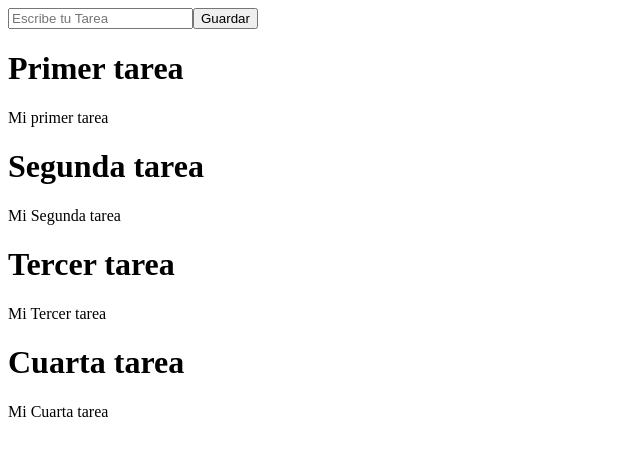
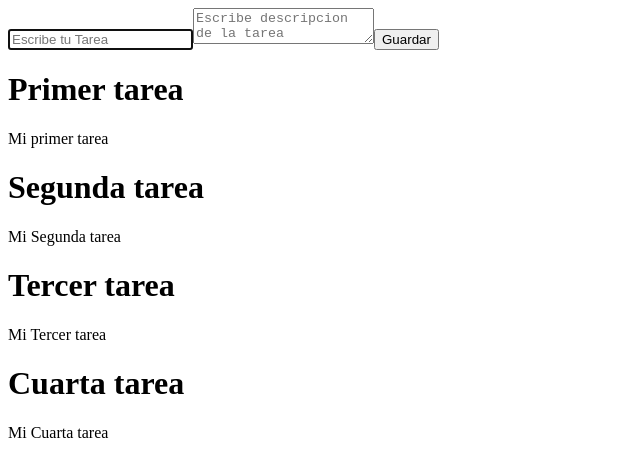
Before and after one commit to Davfool888/Vite-Proyect, a React app: page / in a window 1280 px wide. Shown: the top 476 px of the page, without its empty margins (0-640 px from the left). Built offline with nearby package versions, Linux system fonts and the light colour scheme; the HTML template or start-up script is replaced by a standard one.

Commit message:
Desarrollo 2 del proyecto

```diff
--- a/src/App.jsx
+++ b/src/App.jsx
@@ -1,6 +1,6 @@
-import TaskList from "./assets/TaskList";
-import TaskForm from "./assets/TaskForm";
-import { tasks as data } from "./assets/task";
+import TaskList from "./components/TaskList";
+import TaskForm from "./components/TaskForm";
+import { tasks as data } from "./data/task";
 import { useState, useEffect } from "react";
 
 
@@ -11,10 +11,18 @@
     setTasks(data);
   }, []);
 
+function createTask(task){
+    setTasks([...tasks, {
+      title: task.title,
+      id:tasks.length,
+      description: task.description
+    }])
+  }
+
 
   return (
     <>
-      <TaskForm />
+      <TaskForm createTask={createTask} />
       <TaskList tasks = {tasks}/>
 
     </>
--- a/src/assets/TaskForm.jsx
+++ /dev/null
@@ -1,25 +0,0 @@
-import { useState } from "react"
-
-
-function TaskForm() {
-    const [title, setTitle] = useState('')
-
-const handleSumit = (e) =>{
-    e.preventDefault();
-    console.log(title)
-}
-
-  return (
-      <form onSubmit={handleSumit}>
-        <input placeholder="Escribe tu Tarea "
-        onChange={(e) => setTitle(e.target.value)}
-        />
-        <button>
-            Guardar
-        </button>
-      </form>
-
-  )
-}
-
-export default TaskForm
--- a/src/assets/TaskList.jsx
+++ /dev/null
@@ -1,20 +0,0 @@
-
-
-function TaskList({tasks}) {
-
-
-  if (tasks.length === 0) {
-    return <h1>No hay tareas</h1>;
-  }
-  return (
-    <div>
-      {tasks.map((task) => (
-        <div key={task.id}>
-          <h1>{task.title}</h1>
-          <p>{task.description}</p>
-        </div>
-      ))}
-    </div>
-  );
-}
-export default TaskList;
--- a/src/assets/task.js
+++ /dev/null
@@ -1,22 +0,0 @@
-export const tasks = [
-  {
-    id: 0,
-    title: "Primer tarea",
-    description: "Mi primer tarea",
-  },
-  {
-    id: 1,
-    title: "Segunda tarea",
-    description: "Mi Segunda tarea",
-  },
-  {
-    id: 2,
-    title: "Tercer tarea",
-    description: "Mi Tercer tarea",
-  },
-  {
-    id: 3,
-    title: "Cuarta tarea",
-    description: "Mi Cuarta tarea",
-  },
-];
--- /dev/null
+++ b/src/components/TaskCard.jsx
@@ -0,0 +1,10 @@
+export function TaskCard({task}) {
+  return (
+    <div>
+      <h1>{task.title}</h1>
+      <p>{task.description}</p>
+    </div>
+  );
+}
+
+export default TaskCard;
--- /dev/null
+++ b/src/components/TaskForm.jsx
@@ -0,0 +1,41 @@
+import { useState } from "react"
+
+
+function TaskForm({createTask}) {
+    const [title, setTitle] = useState('')
+     const [description, setDescription] = useState('')
+
+const handleSumit = (e) =>{
+    e.preventDefault();
+    console.log(title, description)
+    createTask({
+      title,
+      description
+    })
+
+    setTitle('')
+    setDescription('')
+}
+
+
+
+  return (
+      <form onSubmit={handleSumit}>
+        <input placeholder="Escribe tu Tarea "
+        onChange={(e) => setTitle(e.target.value)}
+        value={title}
+        autoFocus
+        />
+        <textarea placeholder="Escribe descripcion de la tarea"
+        onChange={(e) => setDescription(e.target.value)}
+        value={description}
+        ></textarea>
+        <button>
+            Guardar
+        </button>
+      </form>
+
+  )
+}
+
+export default TaskForm
--- /dev/null
+++ b/src/components/TaskList.jsx
@@ -0,0 +1,19 @@
+
+import TaskCard from "../components/TaskCard";
+
+
+function TaskList({tasks}) {
+
+
+  if (tasks.length === 0) {
+    return <h1>No hay tareas</h1>;
+  }
+  return (
+    <div>
+      {tasks.map((task) => (
+        <TaskCard key={task.id} task={task}/>
+      ))}
+    </div>
+  );
+}
+export default TaskList;
--- /dev/null
+++ b/src/data/task.js
@@ -0,0 +1,22 @@
+export const tasks = [
+  {
+    id: 0,
+    title: "Primer tarea",
+    description: "Mi primer tarea",
+  },
+  {
+    id: 1,
+    title: "Segunda tarea",
+    description: "Mi Segunda tarea",
+  },
+  {
+    id: 2,
+    title: "Tercer tarea",
+    description: "Mi Tercer tarea",
+  },
+  {
+    id: 3,
+    title: "Cuarta tarea",
+    description: "Mi Cuarta tarea",
+  },
+];
```
